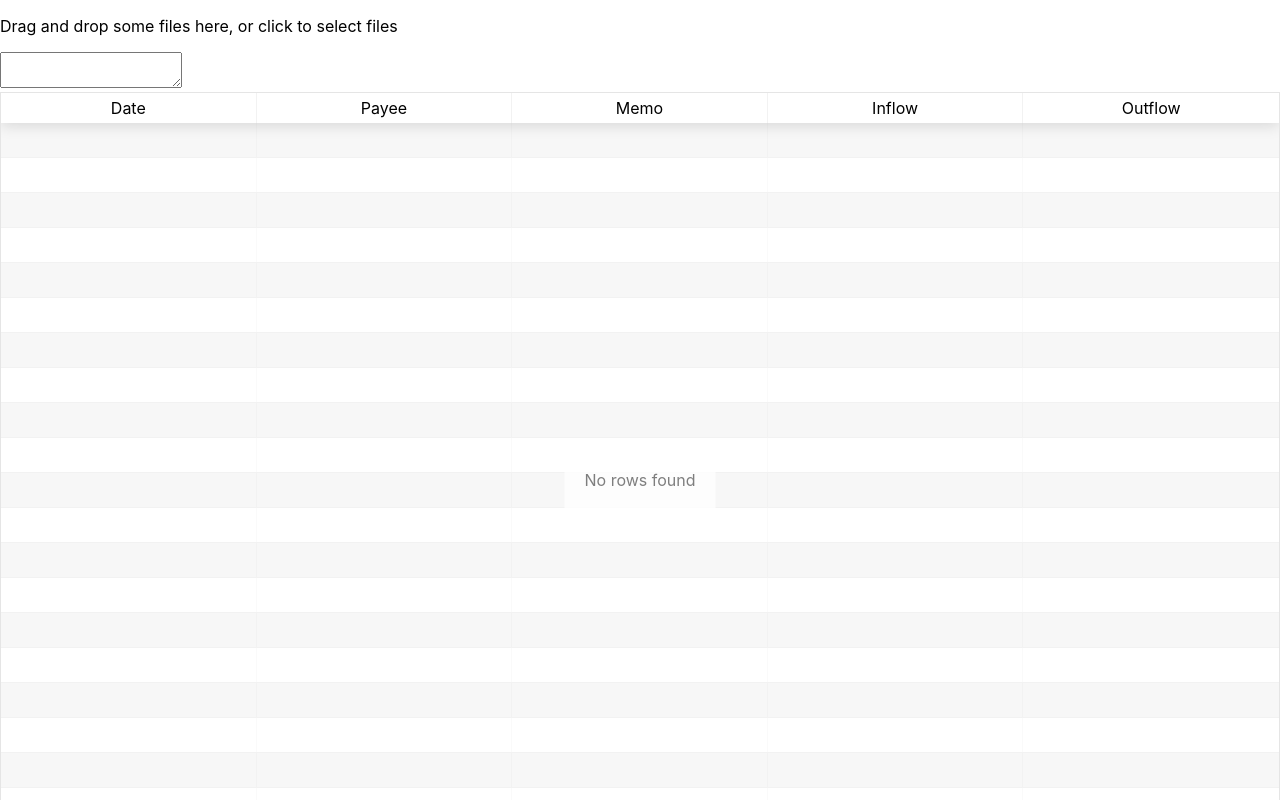
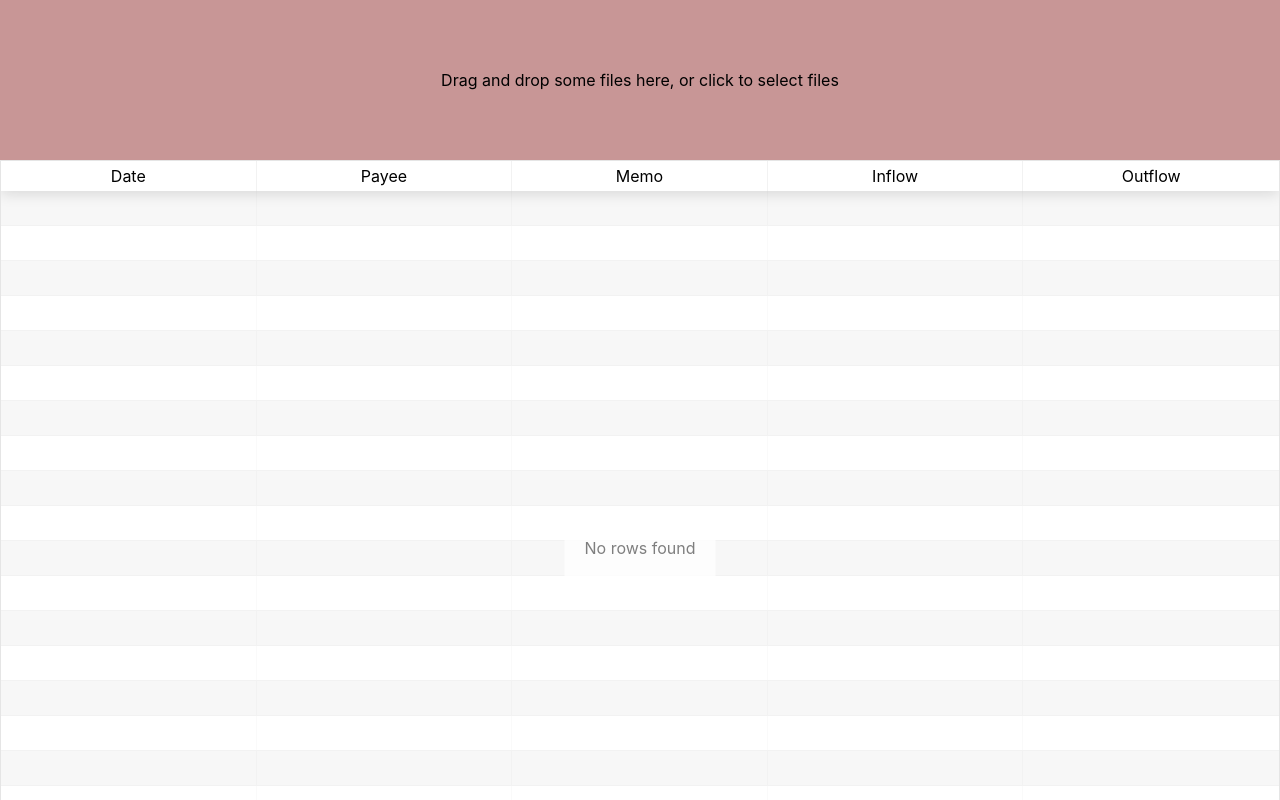
Before and after one commit to kvasbo/ynab-parser, a React (Create React App) app: page / in a window 1280 px wide. Shown: the top 800 px of the page. Built offline with nearby package versions, Linux system fonts and the light colour scheme.

Commit message:
Chain getting there

```diff
--- a/src/App.tsx
+++ b/src/App.tsx
@@ -15,6 +15,7 @@ export interface YnabLine {
 
 interface AppState {
     parsed: ParsedData;
+    useHeaders: boolean;
 }
 
 const columns = [
@@ -57,7 +58,7 @@ function download(filename: string): void {
 class App extends React.PureComponent<{}, AppState> {
     public constructor(props: {}) {
         super(props);
-        this.state = { parsed: { headers: [], data: [] } };
+        this.state = { parsed: { headers: [], data: [] }, useHeaders: true };
     }
 
     private parseInput = (data: string): void => {
@@ -69,17 +70,12 @@ class App extends React.PureComponent<{}, AppState> {
         return (
             <div className="App">
                 <Uploader
-                    onData={(data: ParsedData) => {
+                    onData={(data: ParsedData): void => {
                         this.setState({ parsed: data });
                     }}
                 />
-                <textarea
-                    onChange={(e: React.ChangeEvent<HTMLTextAreaElement>) => {
-                        this.parseInput(e.currentTarget.value);
-                    }}
-                />
                 <ReactTable data={this.state.parsed.data} columns={columns} className="-striped -highlight" />
-                <span onClick={() => download('ynab.csv')}>download</span>
+                <span onClick={(): void => download('ynab.csv')}>download</span>
             </div>
         );
     }
--- a/src/Uploader.tsx
+++ b/src/Uploader.tsx
@@ -2,13 +2,23 @@ import React, { useCallback } from 'react';
 import { useDropzone } from 'react-dropzone';
 import parse, { ParsedData } from './parsers/parser';
 import { YnabLine } from './App';
+
+/**
+
+TODO!
+                <textarea
+                    onChange={(e: React.ChangeEvent<HTMLTextAreaElement>): void => {
+                        this.parseInput(e.currentTarget.value);
+                    }}
+                />
+ */
 
 interface Props {
     onData: Function;
 }
 
 function DropZone(props: Props): JSX.Element {
-    const onDrop = useCallback(acceptedFiles => {
+    const onDrop = useCallback((acceptedFiles): void => {
         const reader = new FileReader();
 
         reader.onabort = (): void => console.log('file reading was aborted');
@@ -18,16 +28,26 @@ function DropZone(props: Props): JSX.Element {
             const binaryStr = reader.result;
             if (typeof binaryStr === 'string') {
                 const d: ParsedData = parse(binaryStr);
-                console.log(d);
+                props.onData(d);
             }
         };
 
-        acceptedFiles.forEach((file: File) => reader.readAsBinaryString(file));
+        acceptedFiles.forEach((file: File): void => reader.readAsBinaryString(file));
     }, []);
     const { getRootProps, getInputProps } = useDropzone({ onDrop });
 
     return (
-        <div {...getRootProps()}>
+        <div
+            style={{
+                height: '20vh',
+                width: '100%',
+                display: 'flex',
+                justifyContent: 'center',
+                alignItems: 'center',
+                backgroundColor: 'rgb(200,150,150)',
+            }}
+            {...getRootProps()}
+        >
             <input {...getInputProps()} />
             <p>Drag and drop some files here, or click to select files</p>
         </div>
```
